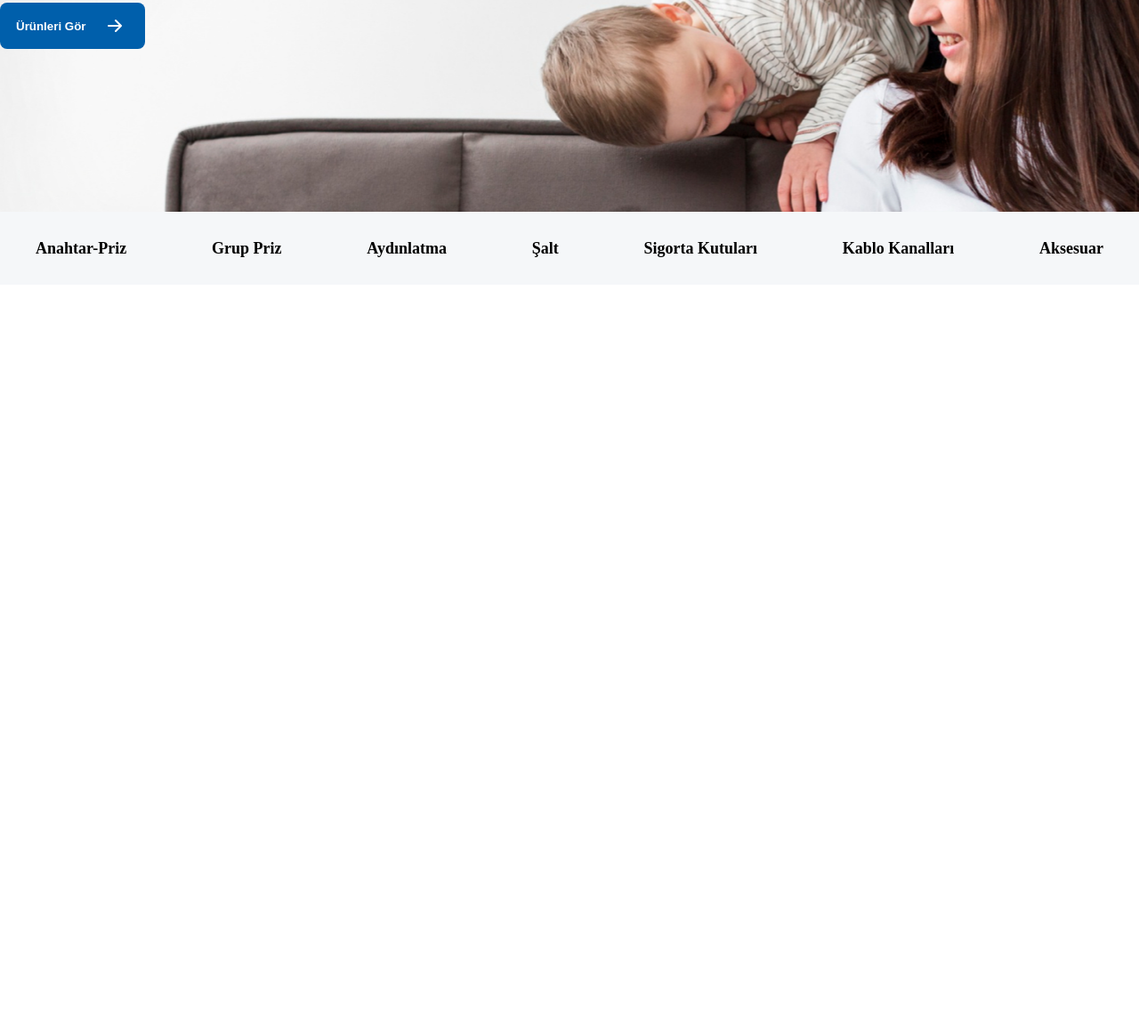
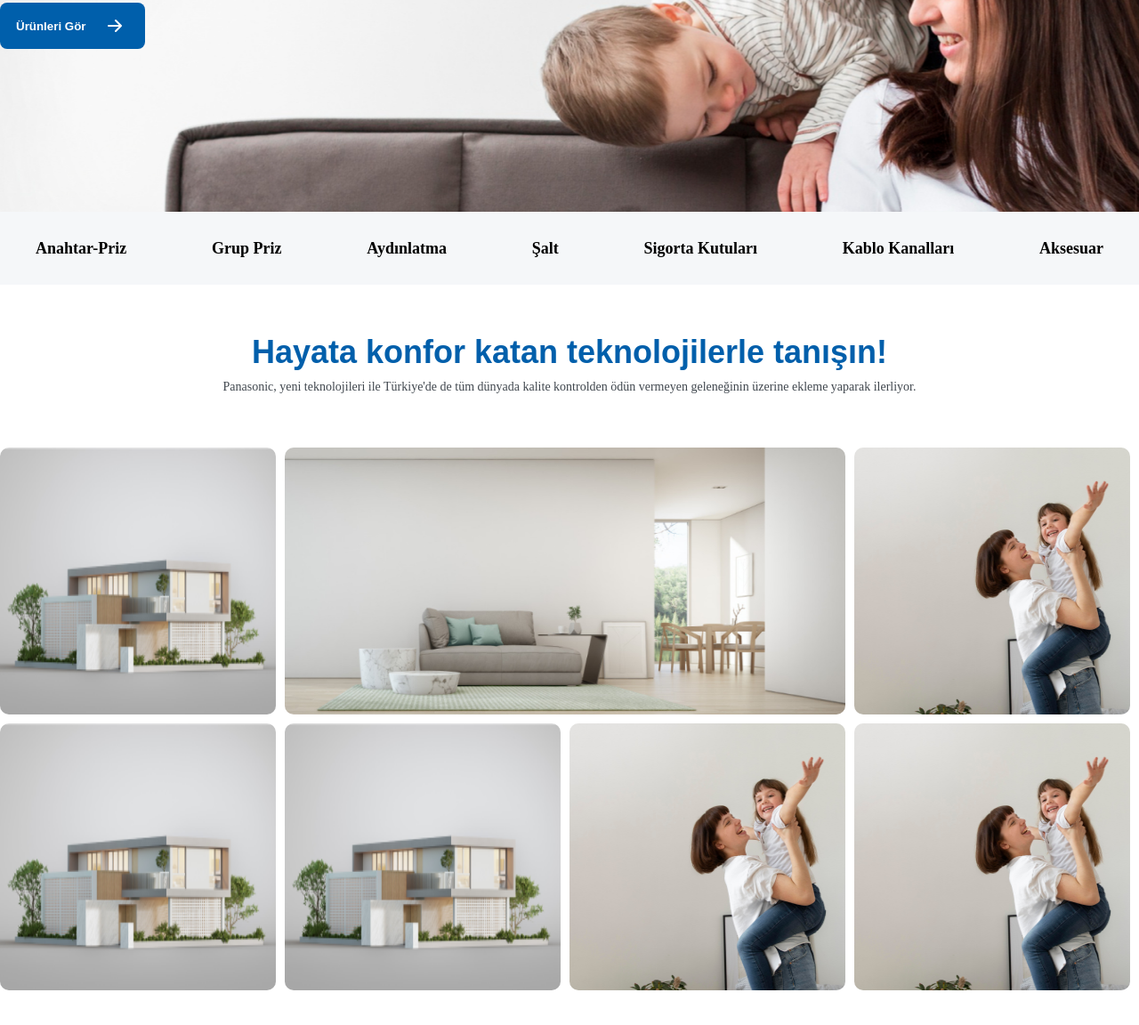
Before and after one commit to Tilav777/webside, a plain HTML site: page index.html in a window 1280 px wide. Shown: the part 540-1692 px from the top of the page at 89% size. Before the commit the page ends 860 px from the top, so only its background shows below. Drawn offline with Linux system fonts and the light colour scheme.

Commit message:
Ko'p uzgartirish kiritdim

```diff
--- a/css/main.css
+++ b/css/main.css
@@ -143,3 +143,47 @@ li {
     height: 82px;
     padding: 0 40px;
 }
+
+/* Images blog section */
+.images-blog-section {
+    width: 100%;
+    padding: 55px 0 65px 0 ;
+}
+
+.blog-wrapper, .blog-title {
+    display: flex;
+    flex-direction: column;
+}
+.blog-title {
+    text-align: center;
+    margin-bottom: 60px;
+
+}
+.blog-title h1 {
+    font-size: 36px;
+    color: #005FAB;
+    font-weight: 700;
+    font-family: sans-serif;
+    margin-bottom: 10px;
+}
+
+.blog-title  p {
+    font-size: 14px;
+    font-weight: 400;
+    color: #40474E;
+}
+.blog-images {
+    display: flex;
+    flex-wrap: wrap;
+    gap: 10px;
+}
+.smile-img {
+    width: 310px;
+    height: 300px;
+    border-radius: 10px;
+}
+.big-img {
+    width: 630px;
+    height: 300px;
+    border-radius: 10px;
+}
--- a/index.html
+++ b/index.html
@@ -23,7 +23,7 @@
                 </ul>
             </div>
         </article>
-        <article class="header-main-menu">
+        <nav class="header-main-menu">
             <div class="container">
                 <div class="top-menu-wrapper">
                     <div class="main-logo">Panasonic</div>
@@ -55,7 +55,7 @@
                     </div>
                 </div>
             </div>
-        </article>
+        </nav>
         <main class="header-main">
             <div class="container">
                 <div class="main-title">
@@ -82,5 +82,25 @@
             </div>
         </menu>
     </header>
+    <!-- Images blog section -->
+    <section class="images-blog-section">
+        <div class="container">
+            <div class="blog-wrapper">
+               <div class="blog-title">
+                    <h1>Hayata konfor katan teknolojilerle tanışın!</h1>
+                    <p>Panasonic, yeni teknolojileri ile Türkiye'de de tüm dünyada kalite kontrolden ödün vermeyen geleneğinin üzerine ekleme yaparak ilerliyor.</p>
+               </div>
+               <div class="blog-images">
+                    <img src="images/3d-illustration-residential-building-exterior 1.png" alt="Img" class="smile-img">
+                    <img src="images/lake-view-dining-living-room-luxury-summer-house-with-wooden-terrace 1.png" alt="Img" class="big-img">
+                    <img src="images/medium-shot-mother-holding-girl 2.png" alt="Img" class="smile-img">
+                    <img src="images/3d-illustration-residential-building-exterior 1.png" alt="Img" class="smile-img">
+                    <img src="images/3d-illustration-residential-building-exterior 1.png" alt="Img" class="smile-img">
+                    <img src="images/medium-shot-mother-holding-girl 2.png" alt="Img" class="smile-img">
+                    <img src="images/medium-shot-mother-holding-girl 2.png" alt="Img" class="smile-img">
+               </div>
+            </div>
+        </div>
+    </section>
 </body>
 </html>
```
Also changed, not shown: images/3d-illustration-residential-building-exterior 1.png (added), images/lake-view-dining-living-room-luxury-summer-house-with-wooden-terrace 1.png (added), images/medium-shot-mother-holding-girl 2.png (added).
